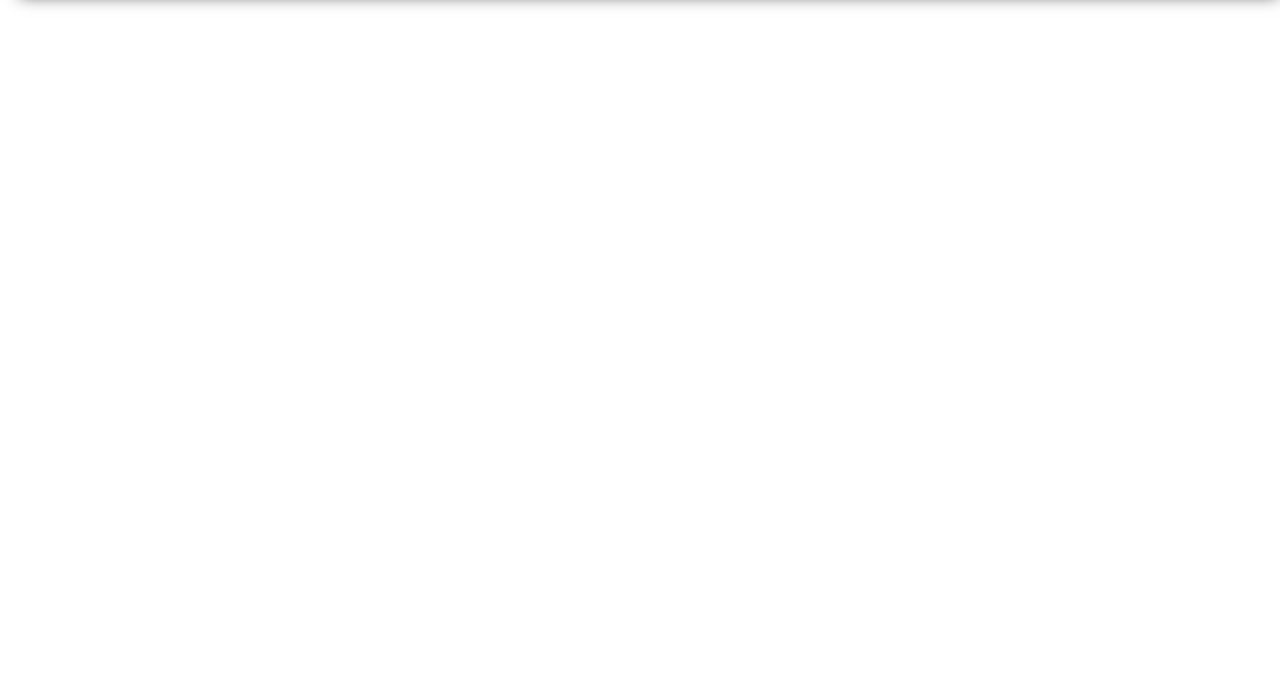
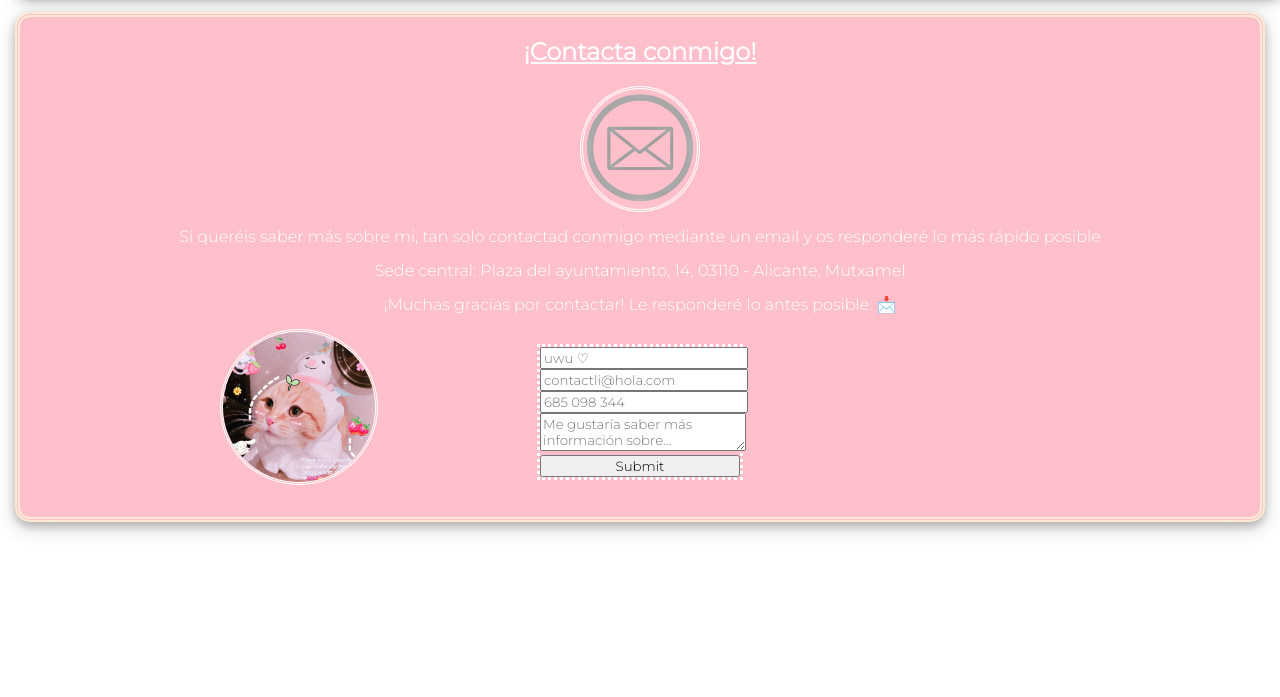
Before and after one commit to sailorlyx/Reto-1, a plain HTML site: page contacto/index.html in a window 1280 px wide. Shown: the part 103-800 px from the top of the page. Drawn offline with Linux system fonts and the light colour scheme.

Commit message:
paginafinal
falta visto bueno del sapito

```diff
--- a/contacto/index.html
+++ b/contacto/index.html
@@ -1,5 +1,6 @@
 <!DOCTYPE html>
 <html lang="en">
+
 <head>
     <meta charset="UTF-8">
     <meta http-equiv="X-UA-Compatible" content="IE=edge">
@@ -10,6 +11,7 @@
     <link href="https://fonts.googleapis.com/css2?family=Montserrat:wght@300&display=swap" rel="stylesheet">
 
 </head>
+
 <body>
     <header>
         <img class="moonita" src="../imagenes/moon.png" alt="moonita" ; />
@@ -21,6 +23,29 @@
                 <a href="#" class="selected">contacto</a>
             </div>
         </nav>
+        <div class="titulo">
+            <h1>Lydia Echuaca</h1>
+        </div>
+
     </header>
+    <div class="li-card">
+        <h2>¡Contacta conmigo!</h2>
+        <img class="contacto" src="../imagenes/contacto.png" alt="imagen contacto" />
+        <p>Si queréis saber más sobre mi, tan solo contactad conmigo mediante un email y os responderé lo más rápido
+            posible</p>
+        <p>Sede central: Plaza del ayuntamiento, 14, 03110 - Alicante, Mutxamel</p>
+        <p>¡Muchas gracias por contactar! Le responderé lo antes posible. &#128233;</p>
+        <img class="gatito" src="../imagenes/gatito.jpg" alt="gato corazones" />
+
+        <div class="formulario">
+            <input type="text" name="Nombre y apellido:" placeholder="uwu ♡" />
+            <input type="email" name="Dirección de email:" placeholder="contactli@hola.com" />
+            <input type="phone" name="Número de teléfono" placeholder="685 098 344" />
+            <textarea name="mensaje" placeholder="Me gustaría saber más información sobre..."></textarea>
+            <input type="submit" name="Enviar" placeholder="Enviar" />
+
+        </div>
+    </div>
 </body>
+
 </html>
--- a/style.css
+++ b/style.css
@@ -81,10 +81,13 @@ header .nav-option {
 
 h2 {
     text-decoration: underline white;
+    text-align: center;
 }
 
 p {
     margin:15px;
+    text-align: center;
+    font-size: medium;
 }
 
 .neko {
@@ -94,3 +97,34 @@ p {
     display: block;
     margin: 10px auto;
 }
+
+.contacto {
+    max-height: 120px;
+    border-radius: 100%;
+    border-style: double;
+    display: block;
+    margin: 10px auto;
+}
+
+.formulario {
+    width: 200px;
+    text-align: center;
+    margin: 30px auto;
+    font-family: "Montserrat" , sans-serif;
+    border-style: dotted;
+
+}
+
+.formulario input, .formulario textarea {
+    font-family: "Montserrat" , sans-serif;
+    width: 200px;
+}
+
+.gatito {
+    position: absolute;
+    max-height: 150px;
+    border-radius: 100%;
+    border-style: double;
+    display: block;
+    margin-left: 200px;
+}
```
Also changed, not shown: index.html (+11 -6 lines), imagenes/contacto.png (added), imagenes/fairy.jpeg (deleted), imagenes/gatito.jpg (added).
